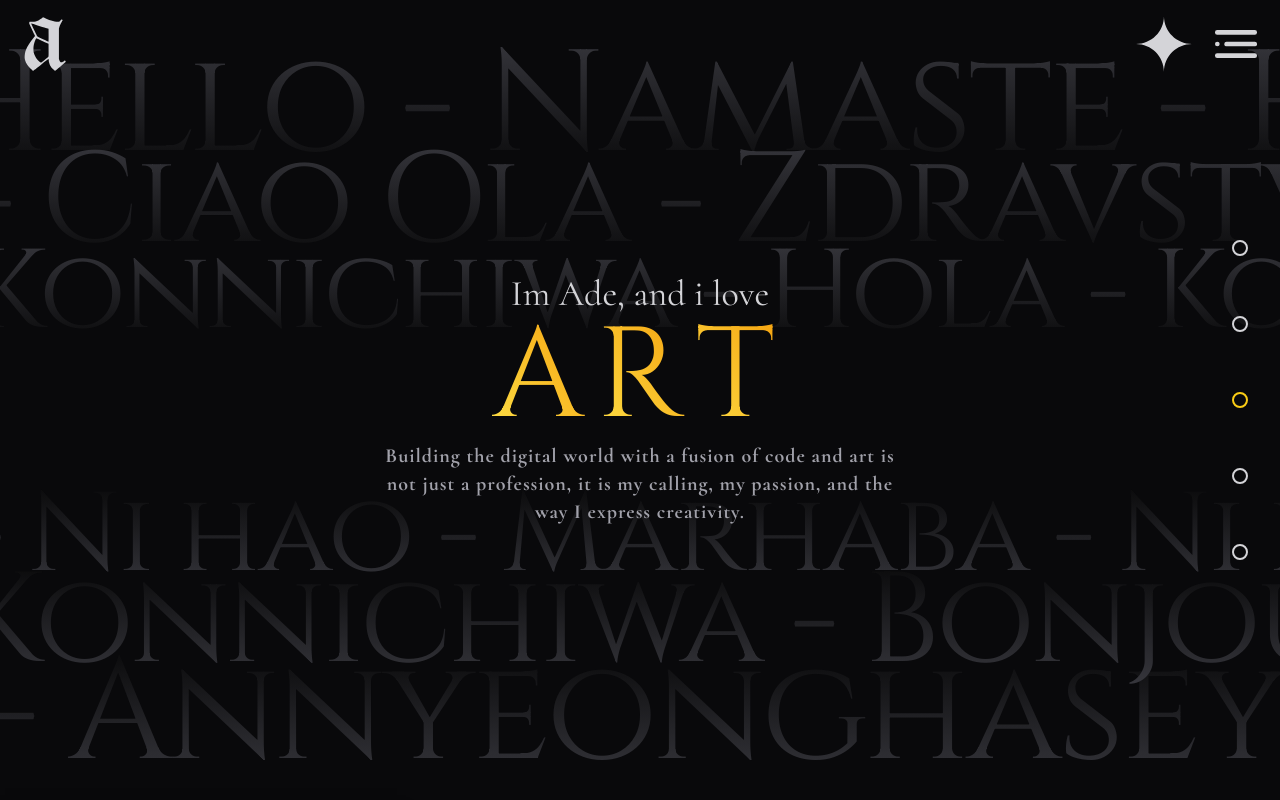
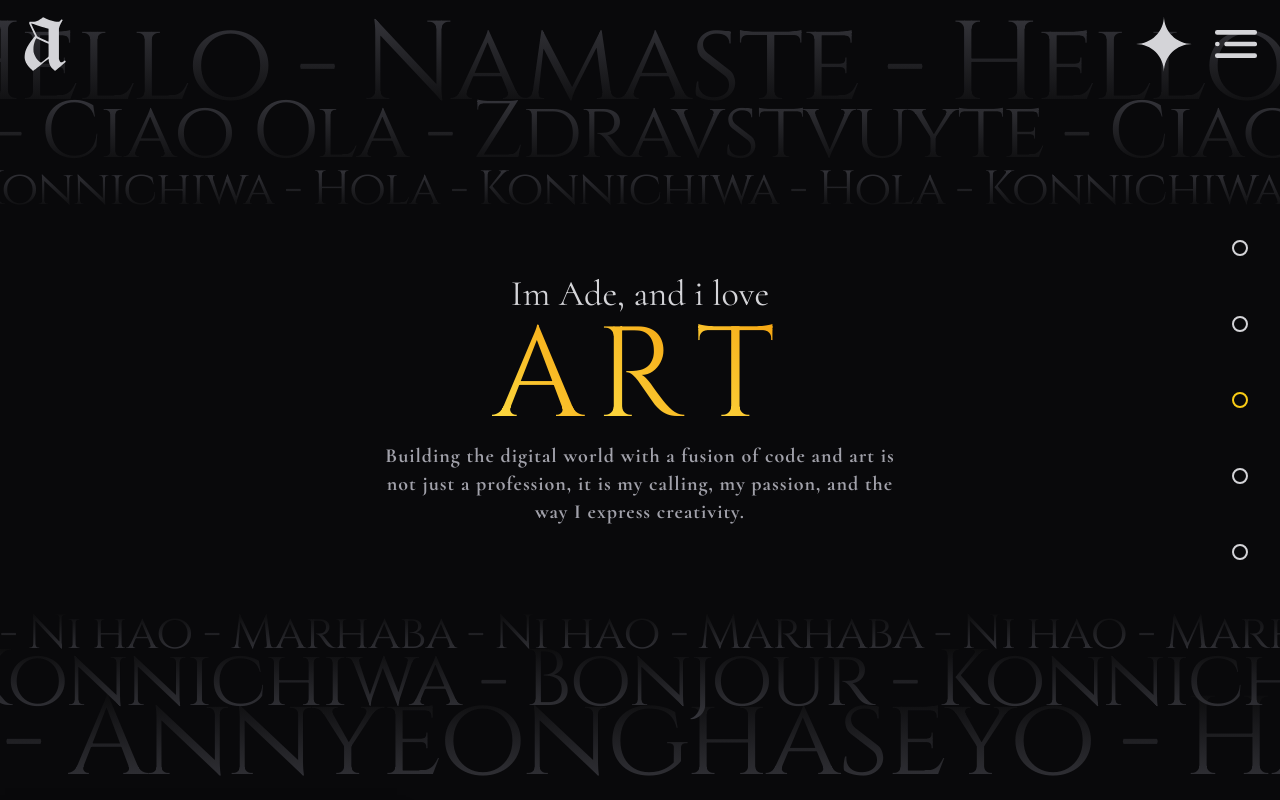
Before and after one commit to adeprastya/adefathoniprastya, a React (Vite) app: page / in a window 1280 px wide. Shown: the top 800 px of the page. Built offline with nearby package versions, Linux system fonts and the light colour scheme; no server answers.

Commit message:
fix lag in Home

```diff
--- a/src/components/layouts/Home.jsx
+++ b/src/components/layouts/Home.jsx
@@ -11,7 +11,7 @@ const sty = {
 	longText:
 		"w-9/12 sm:w-7/12 lg:w-5/12 font-cormorant font-bold text-center tracking-wider text-base sm:text-lg lg:text-xl text-zinc-400",
 
-	parallaxWrapper: "-z-0 absolute w-full h-screen pt-20 pb-4 flex flex-col justify-around",
+	parallaxWrapper: "-z-0 absolute w-full h-screen pt-12 pb-2 flex flex-col justify-around",
 	parallaxText:
 		"font-cinzel font-light tracking-tight from-black to-zinc-700 bg-clip-text text-transparent leading-[0.1]"
 };
@@ -33,33 +33,33 @@ export default function Home() {
 			</div>
 
 			<div className={sty.parallaxWrapper}>
-				<ParallaxText baseVelocity={-25} textStyle={`${sty.parallaxText} text-[9rem] bg-gradient-to-t`}>
+				<ParallaxText baseVelocity={-25} textStyle={`${sty.parallaxText} text-[7rem] bg-gradient-to-t`}>
 					Hello - Namaste -
 				</ParallaxText>
-				<ParallaxText baseVelocity={15} textStyle={`${sty.parallaxText} text-[8rem] bg-gradient-to-t`}>
+				<ParallaxText baseVelocity={15} textStyle={`${sty.parallaxText} text-[5rem] bg-gradient-to-t`}>
 					Ciao Ola - Zdravstvuyte -
 				</ParallaxText>
-				<ParallaxText baseVelocity={-10} textStyle={`${sty.parallaxText} text-[7rem] bg-gradient-to-t`}>
+				<ParallaxText baseVelocity={-10} textStyle={`${sty.parallaxText} text-[3rem] bg-gradient-to-t`}>
 					Konnichiwa - Hola -
 				</ParallaxText>
 
-				<div className="h-1/6"></div>
+				<div className="h-3/6"></div>
 
 				<ParallaxText
 					baseVelocity={10}
 					containerStyle="z-20 relative"
-					textStyle={`${sty.parallaxText} text-[7rem] bg-gradient-to-b`}
+					textStyle={`${sty.parallaxText} text-[3rem] bg-gradient-to-b`}
 				>
 					Ni hao - Marhaba -
 				</ParallaxText>
 				<ParallaxText
 					baseVelocity={-15}
 					containerStyle="z-10 relative"
-					textStyle={`${sty.parallaxText} text-[8rem] bg-gradient-to-b`}
+					textStyle={`${sty.parallaxText} text-[5rem] bg-gradient-to-b`}
 				>
 					Konnichiwa - Bonjour -
 				</ParallaxText>
-				<ParallaxText baseVelocity={25} textStyle={`${sty.parallaxText} text-[9rem] bg-gradient-to-b`}>
+				<ParallaxText baseVelocity={25} textStyle={`${sty.parallaxText} text-[7rem] bg-gradient-to-b`}>
 					Annyeonghaseyo - Halo -
 				</ParallaxText>
 			</div>
```
